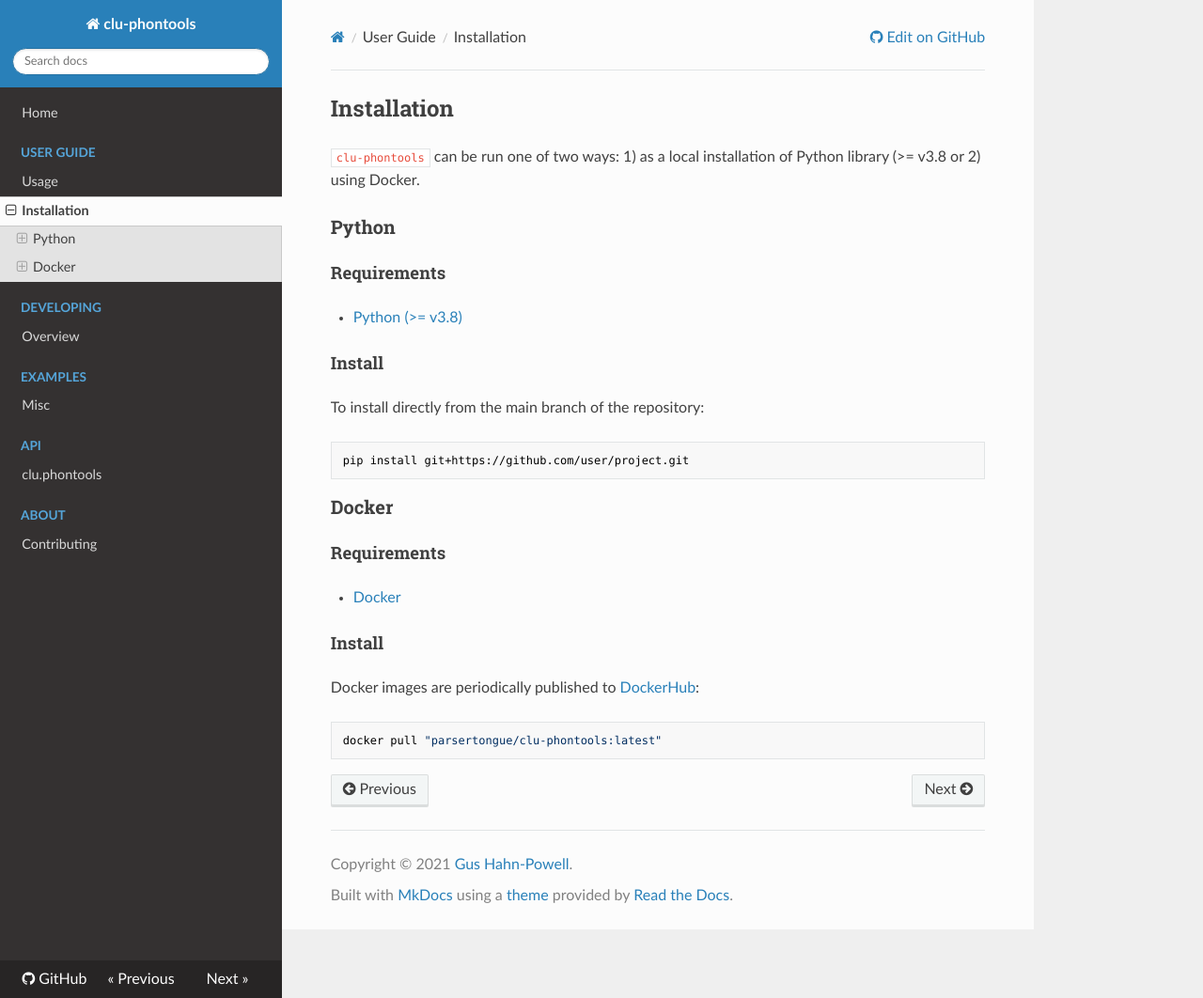
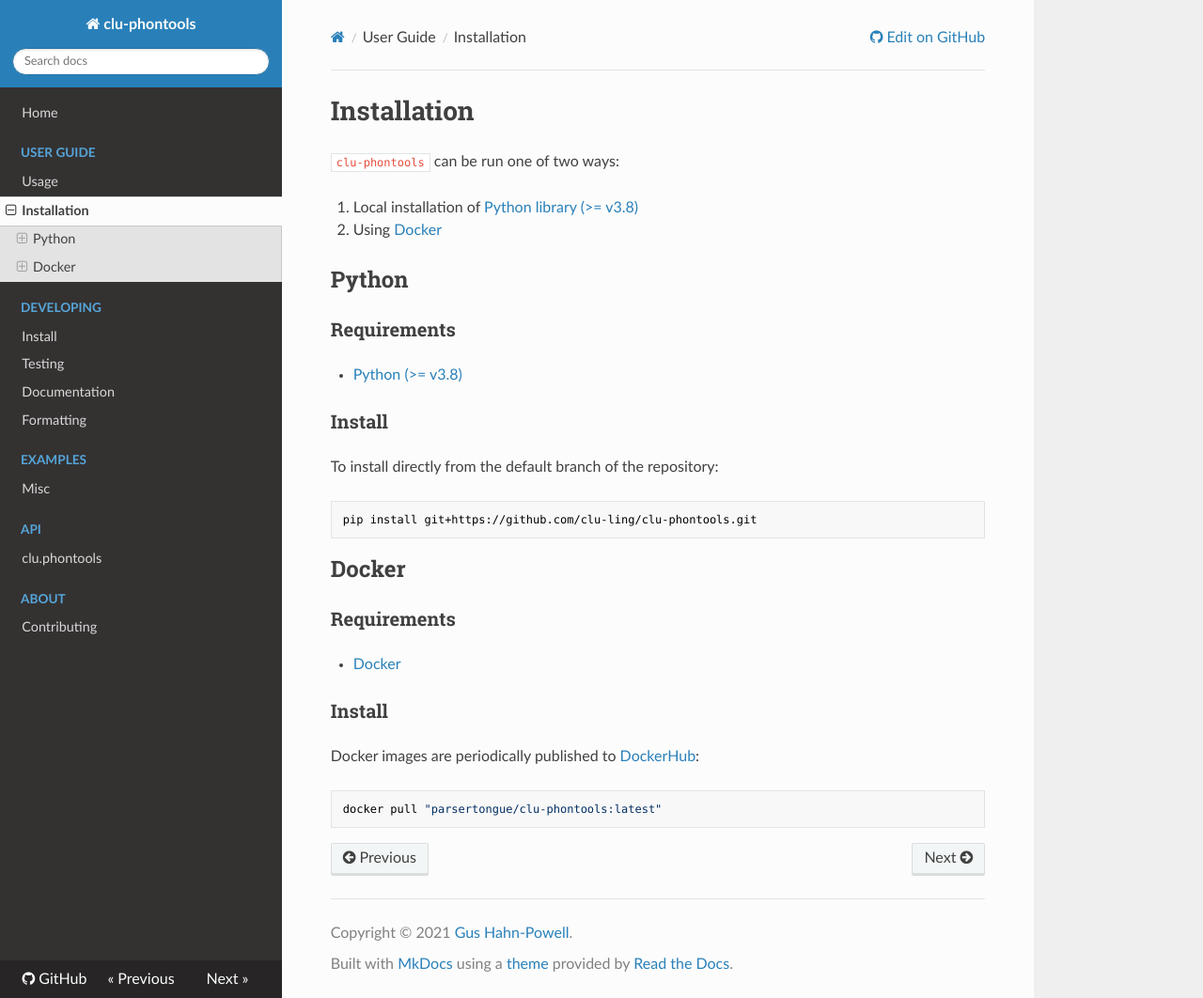
Before and after one commit to clu-ling/clu-phontools, an MkDocs documentation site: the page built from docs/install.md, in a window 1280 px wide and 1062 px high. Shown: the whole window at 94% size. Built offline with MkDocs 1.6.1, drawn with Linux system fonts in a browser that asks for light colours; nearby versions of some CDN libraries.

Commit message:
Updates to docs

````diff
--- a/docs/install.md
+++ b/docs/install.md
@@ -1,26 +1,32 @@
-## Installation
+# Installation
 
-`clu-phontools` can be run one of two ways: 1) as a local installation of Python library (>= v3.8 or 2) using Docker.
+`clu-phontools` can be run one of two ways:
 
-### Python
+1. Local installation of [Python library (>= v3.8)](https://conda.io/projects/conda/en/latest/user-guide/install/index.html)
+2. Using [Docker](https://docs.docker.com/get-docker/)
 
-#### Requirements
+## Python
+
+### Requirements
 - [Python (>= v3.8)](https://conda.io/projects/conda/en/latest/user-guide/install/index.html)
 
 
-#### Install
-To install directly from the main branch of the repository:
+### Install
+To install directly from the default branch of the repository:
 
 ```bash
-pip install git+https://github.com/user/project.git
+pip install git+https://github.com/clu-ling/clu-phontools.git
 ```
 
-### Docker
+<!-- !!! note "Not published to the pypi registry"
+    `clu-phontools` is not currently published to [PyPi](https://pypi.org/) -->
 
-#### Requirements
+## Docker
+
+### Requirements
 - [Docker](https://docs.docker.com/get-docker/)
 
-#### Install
+### Install
 Docker images are periodically published to [DockerHub](https://hub.docker.com/r/parsertongue/clu-phontools):
 
 ```bash
--- a/mkdocs.yml
+++ b/mkdocs.yml
@@ -31,7 +31,10 @@
         - Usage: tutorial.md
         - Installation: install.md
     - Developing:
-        - Overview: develop.md
+        - Install: dev/install.md
+        - Testing: dev/test.md
+        - Documentation: dev/documentation.md
+        - Formatting: dev/formatting.md
     - Examples:
         - Misc: examples/misc.md
     - API:
````
Also changed, not shown: docs/dev/documentation.md (added, +67 -0 lines), docs/dev/formatting.md (added, +36 -0 lines), docs/dev/install.md (added, +60 -0 lines), docs/dev/test.md (added, +47 -0 lines), docs/develop.md (deleted, +0 -126 lines).
